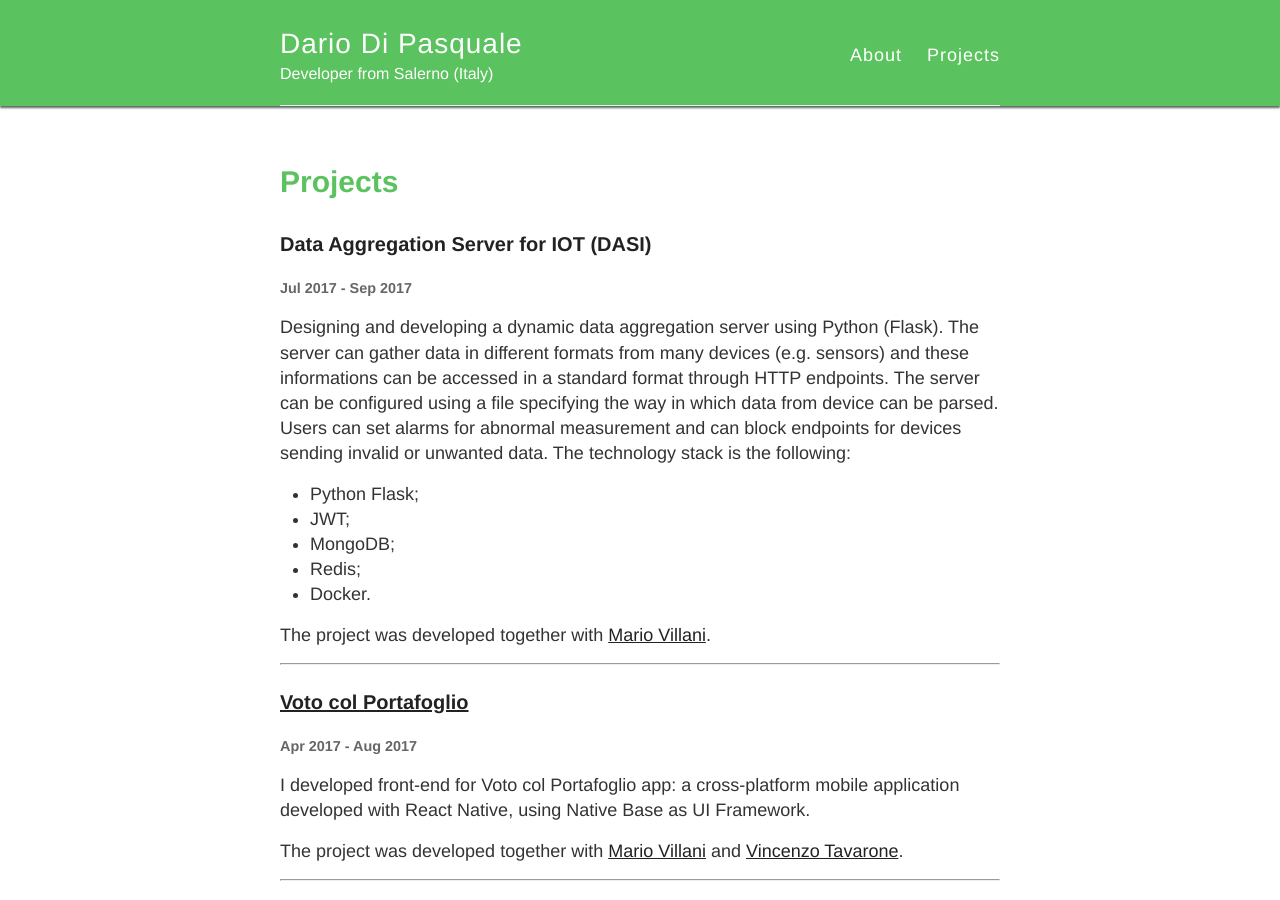
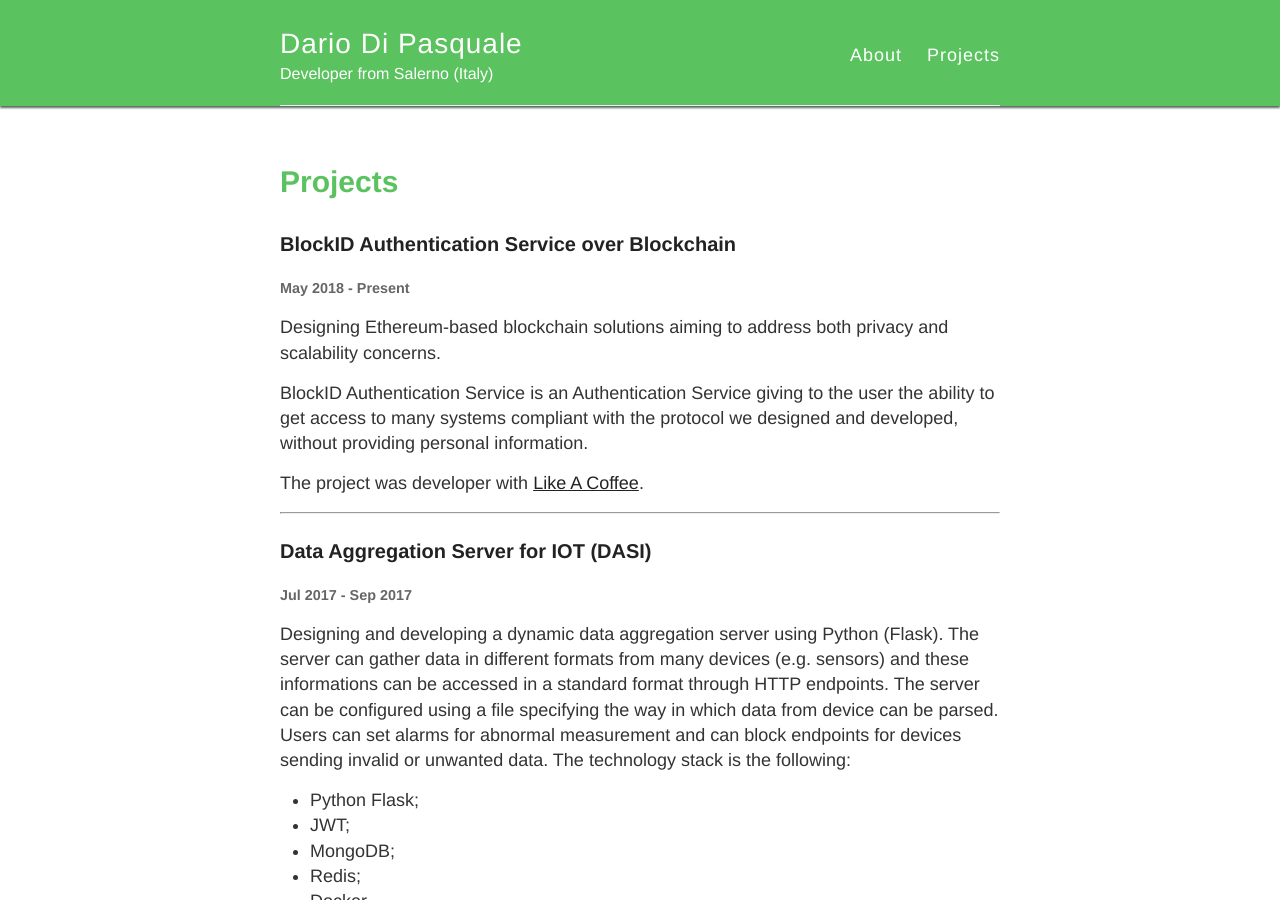
Before and after one commit to dariodip/dariodip.github.io, a Jekyll site: the page built from projects.md, in a window 1280 px wide and 900 px high. Built offline with Jekyll 4.4.1, drawn with Linux system fonts in a browser that asks for light colours; nearby versions of some CDN libraries.

Commit message:
Update projects.md

```diff
--- a/projects.md
+++ b/projects.md
@@ -3,6 +3,17 @@ layout: page
 title: Projects
 permalink: /projects/
 ---
+
+### BlockID Authentication Service over Blockchain
+#### May 2018 - Present
+
+Designing Ethereum-based blockchain solutions aiming to address both privacy and scalability concerns.
+
+BlockID Authentication Service is an Authentication Service giving to the user the ability to get access to many systems compliant with the protocol we designed and developed, without providing personal information.
+
+The project was developer with [Like A Coffee](http://likeacoffee.com).
+
+***
 
 ### Data Aggregation Server for IOT (DASI)
 #### Jul 2017 - Sep 2017
```
